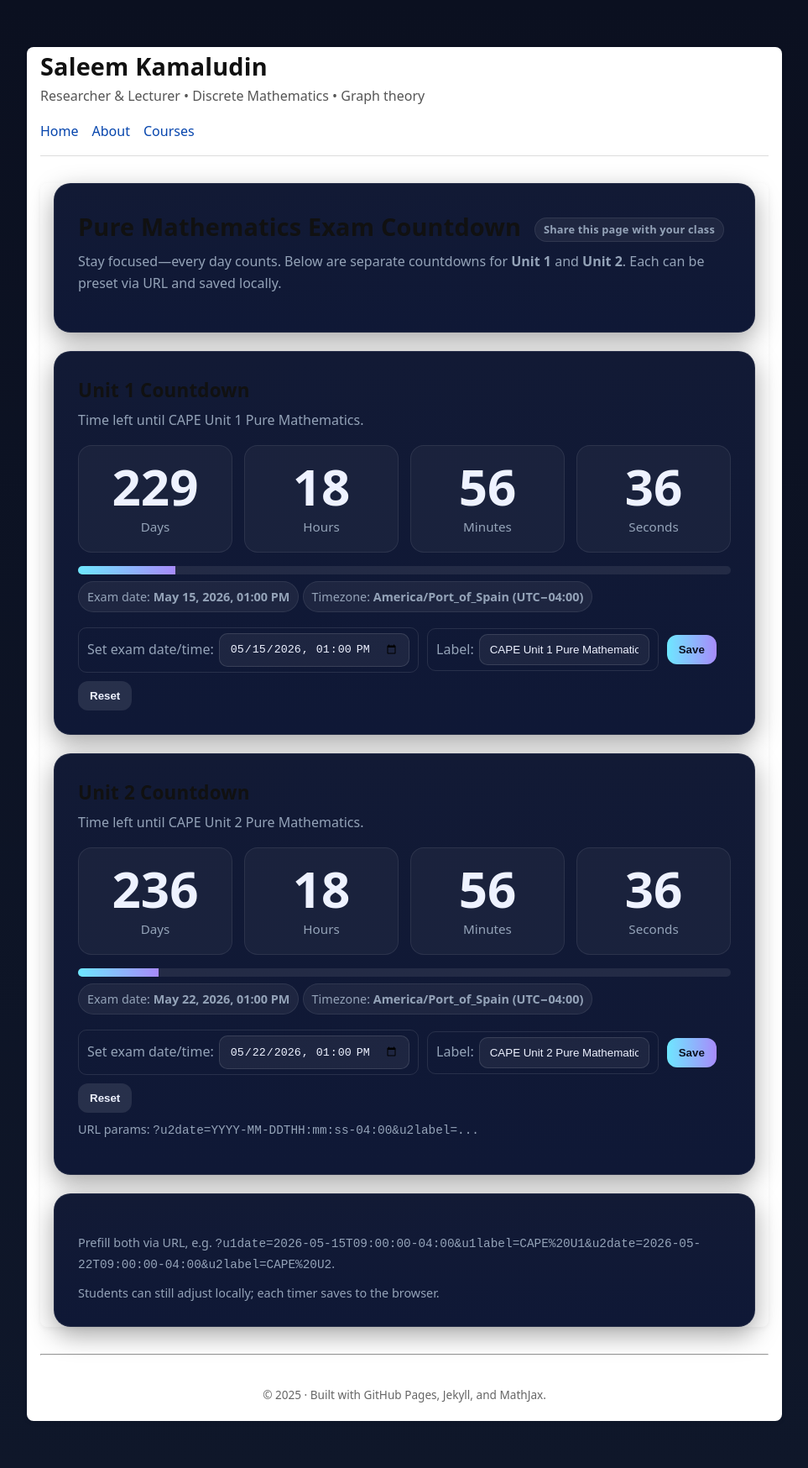
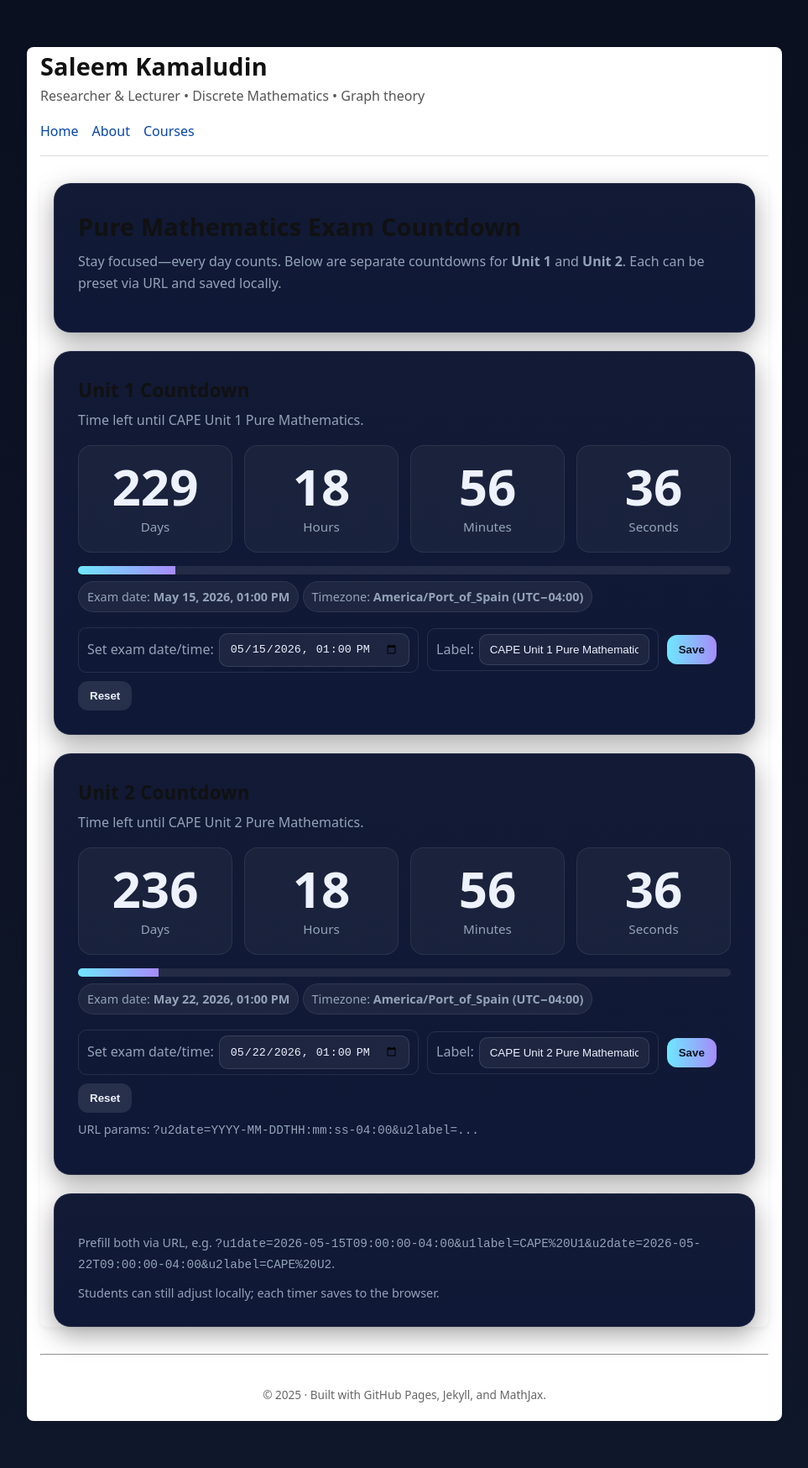
Before and after one commit to SaleemKamaludin/SaleemKamaludin.github.io, a Jekyll site: the page built from countdown/pure-math/index.html, in a window 1280 px wide. Shown: the whole page at 84% size, without its empty margins (158-1121 px from the left). Built offline with Jekyll 4.4.1, drawn with Linux system fonts in a browser that asks for light colours.

Commit message:
Update index.html

```diff
--- a/countdown/pure-math/index.html
+++ b/countdown/pure-math/index.html
@@ -42,7 +42,7 @@ title: Pure Mathematics Exam Countdown
 <body>
   <main class="wrap">
     <div class="card">
-      <h1>Pure Mathematics Exam Countdown <span class="badge">Share this page with your class</span></h1>
+      <h1>Pure Mathematics Exam Countdown </h1>
       <p class="sub">Stay focused—every day counts. Below are separate countdowns for <strong>Unit 1</strong> and <strong>Unit 2</strong>. Each can be preset via URL and saved locally.</p>
     </div>
 
```
